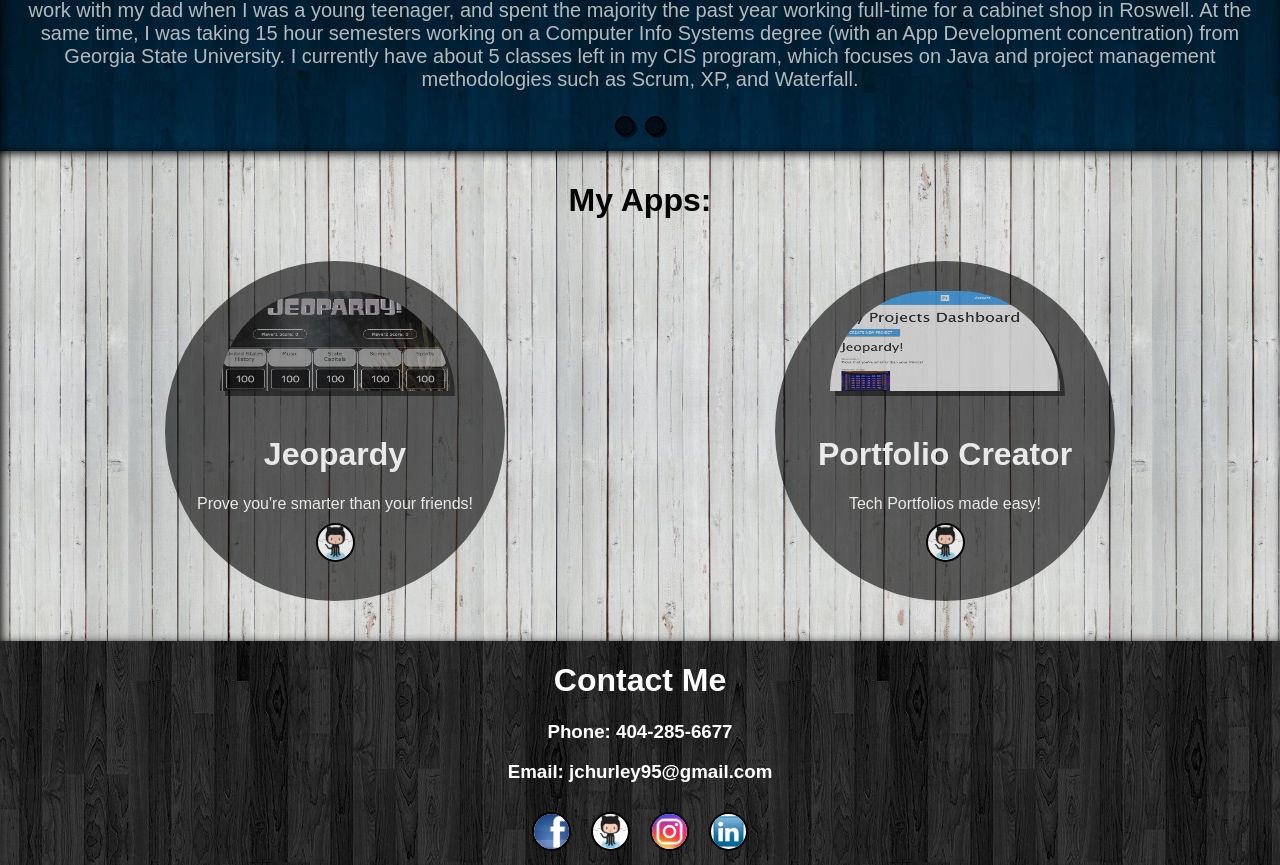
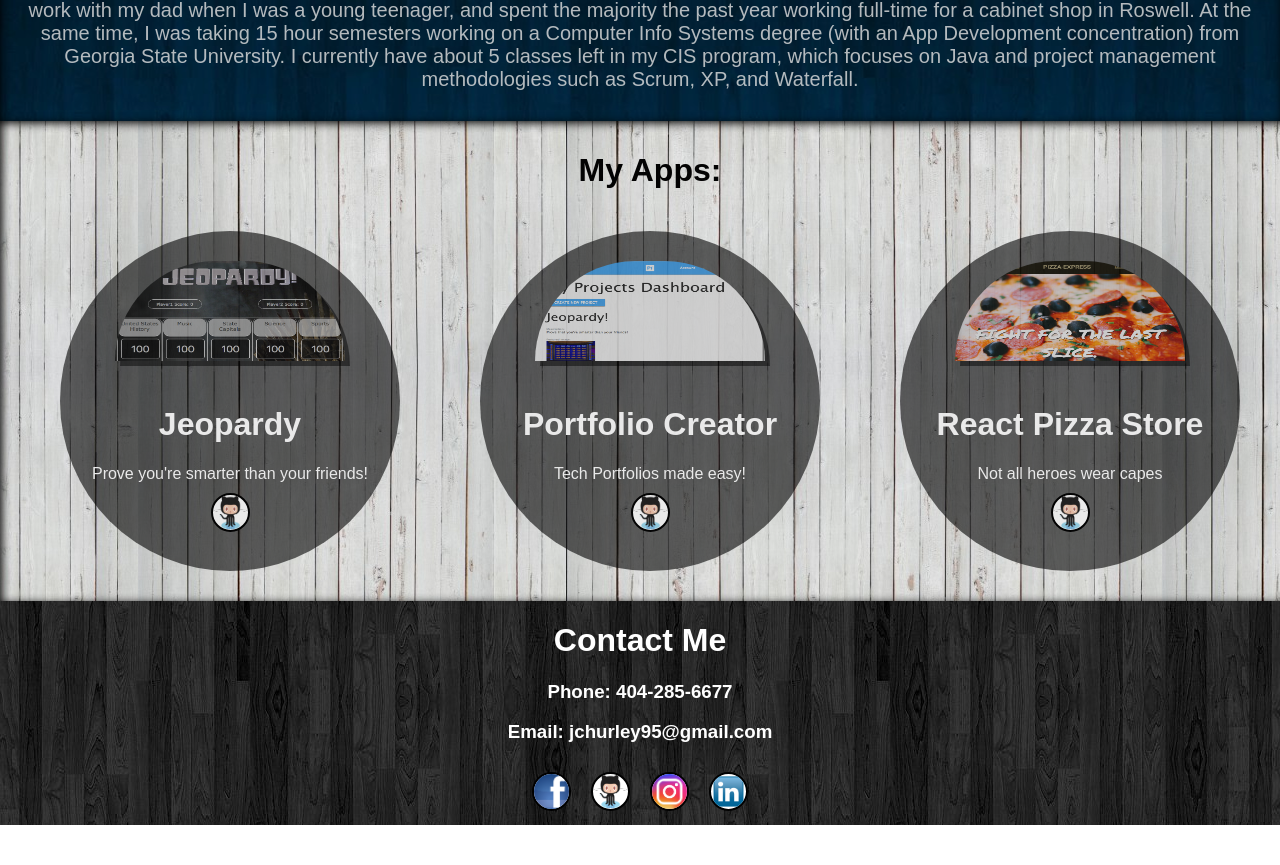
Before and after one commit to jchurley95/react-portfolio, a React (Create React App) app: page / in a window 1280 px wide. Shown: the part 906-1771 px from the top of the page. After the commit the page ends 1731 px from the top, so only its background shows below. Built offline with nearby package versions, Linux system fonts and the light colour scheme; a web font is replaced by a local one.

Commit message:
Re-creating heroku

```diff
--- a/src/App.css
+++ b/src/App.css
@@ -133,12 +133,16 @@
   box-shadow: 2px 2px 10px black inset;
   color: black;
   font-family: 'Allerta Stencil', sans-serif;
+  width: 100%;
 }
 .project-list {
-  margin: 10px;
+  margin: 0 auto;
   padding: 10px;
   display: flex;
   justify-content: space-around;
+  overflow: auto;
+  overflow-y: hidden;
+  overflow-x: scroll;
 }
 .project-item {
   border-radius: 300px;
--- a/src/components/AboutMe.js
+++ b/src/components/AboutMe.js
@@ -35,8 +35,6 @@ class AboutMe extends Component {
                         return <AboutMeInfo key={i} aboutMeData={aboutMeData}/>
                     })}
                 </div>
-                <button className="about-me-transition-button background-info-button"></button>
-                <button className="about-me-transition-button other-info-button"></button>
             </div>
         );
     }
--- a/src/projectData.js
+++ b/src/projectData.js
@@ -1,6 +1,6 @@
 import jeopardy from './Images/jeopardy-background.png';
 import portfolio from './Images/portfolio-banner.png';
-
+import pizza from './Images/pizza-app.png';
 
 export default [
         {
@@ -22,13 +22,13 @@ export default [
             description: "Tech Portfolios made easy!",
             image: portfolio,
             githublink: 'https://github.com/jchurley95/portfolio-creator',
-            deployedlink: 'https://portfolio-creator.herokuapp.com/' // update with heroku
-        }//,
-        // {
-        //     name: 'React Pizza App',
-        //     description: "Not all heroes wear capes",
-        //     image: jeopardy,
-        //     githublink: 'https://github.com/jchurley95/react-pizza-app',
-        //     deployedlink: 'http://jeoparty.bitballoon.com' //update with heroku
-        // }
+            deployedlink: 'https://portfolio-creator.herokuapp.com/'
+        },
+        {
+            name: 'React Pizza Store',
+            description: "Not all heroes wear capes",
+            image: pizza,
+            githublink: 'https://github.com/jchurley95/react-pizza-app',
+            deployedlink: 'https://jhurley-pizza.herokuapp.com/'
+        }
     ]
```
Also changed, not shown: src/Images/pizza-app.png (added).
